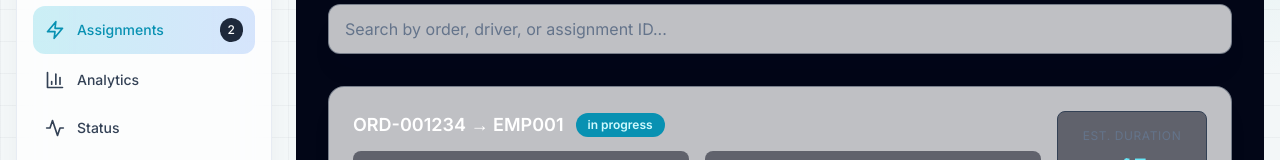
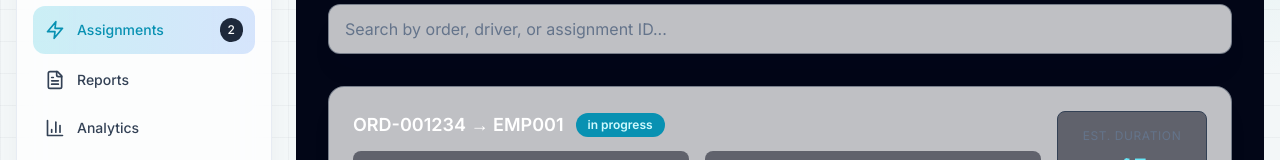
Before and after one commit to Harshal-Bsys27/NMD-Logistics, a Next.js app: page /assignments in a window 1280 px wide. Shown: the part 311-471 px from the top of the page. Built offline with nearby package versions, Linux system fonts and the light colour scheme; no server answers.

Commit message:
feat(sidebar): add 'Reports' navigation item to sidebar

```diff
--- a/components/sidebar/Sidebar.tsx
+++ b/components/sidebar/Sidebar.tsx
@@ -13,6 +13,7 @@ import {
   BarChart3,
   Activity,
   FileCode2,
+  FileText,
   Settings,
   HelpCircle,
   LogOut,
@@ -24,6 +25,7 @@ const navItems = [
   { href: '/orders', label: 'Orders', icon: Package, badge: '4' },
   { href: '/drivers', label: 'Drivers', icon: Truck, badge: '3' },
   { href: '/assignments', label: 'Assignments', icon: Zap, badge: '2' },
+  { href: '/reports', label: 'Reports', icon: FileText, badge: null },
   { href: '/analytics', label: 'Analytics', icon: BarChart3, badge: null },
   { href: '/status', label: 'Status', icon: Activity, badge: null },
   { href: '/api-docs', label: 'API Docs', icon: FileCode2, badge: null },
```
